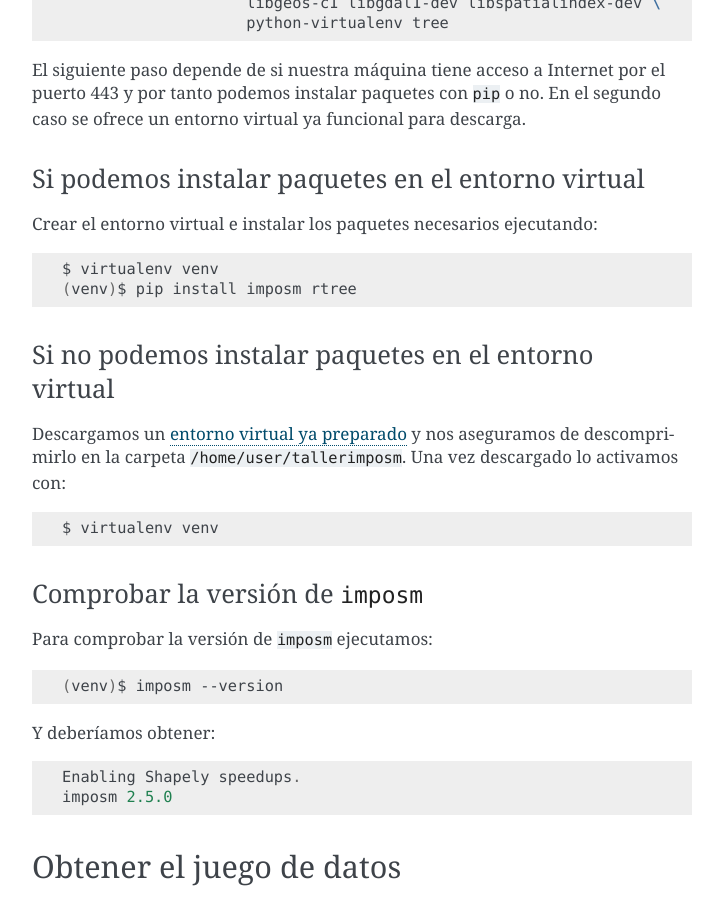
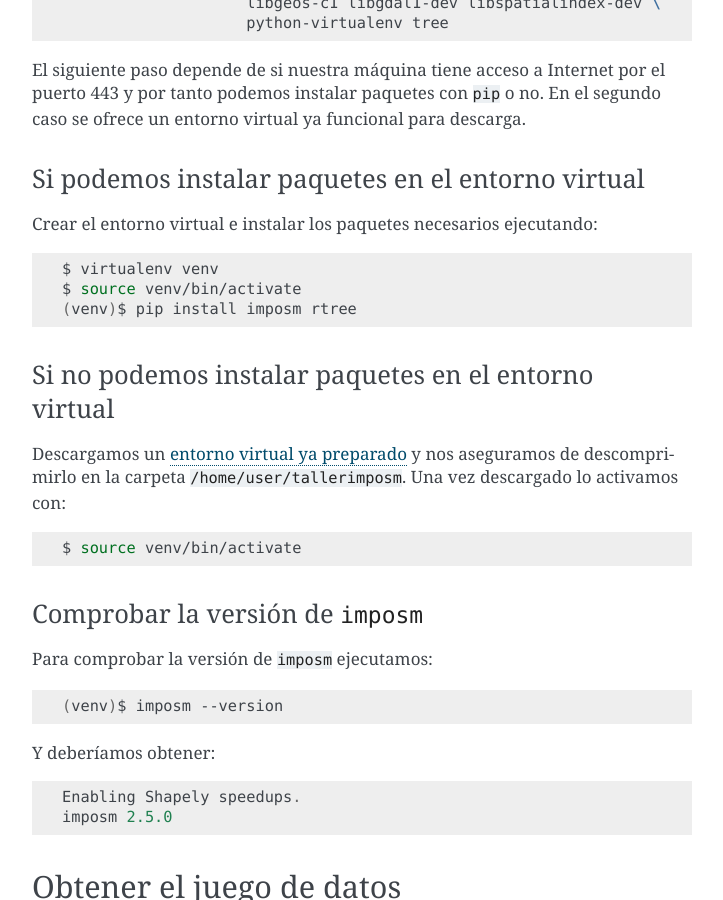
Before and after one commit to geoinquietosvlc/josm-imposm-tilemill-workshop, a Sphinx documentation site: the page built from source/imposm/imposm_intro.rst, in a window 1280 px wide and 900 px high, scrolled down 2445 px. Shown: the whole window, without its empty margins (388-1111 px from the left). Built offline with Sphinx 7.4.7, drawn with Linux system fonts in a browser that asks for light colours; formulas are drawn with MathJax 3.

Commit message:
Correcting some console typos
The virtualenv should be activated using

$ source venv/bin/activate

```diff
--- a/source/imposm/imposm_intro.rst
+++ b/source/imposm/imposm_intro.rst
@@ -123,6 +123,7 @@ Crear el entorno virtual e instalar los paquetes necesarios ejecutando:
 .. code-block:: bash
 
   $ virtualenv venv
+  $ source venv/bin/activate
   (venv)$ pip install imposm rtree
 
 
@@ -136,7 +137,7 @@ y nos aseguramos de descomprimirlo en la carpeta
 
 .. code-block:: bash
 
-  $ virtualenv venv
+  $ source venv/bin/activate
 
 Comprobar la versión de ``imposm``
 +++++++++++++++++++++++++++++++++++++++
```
